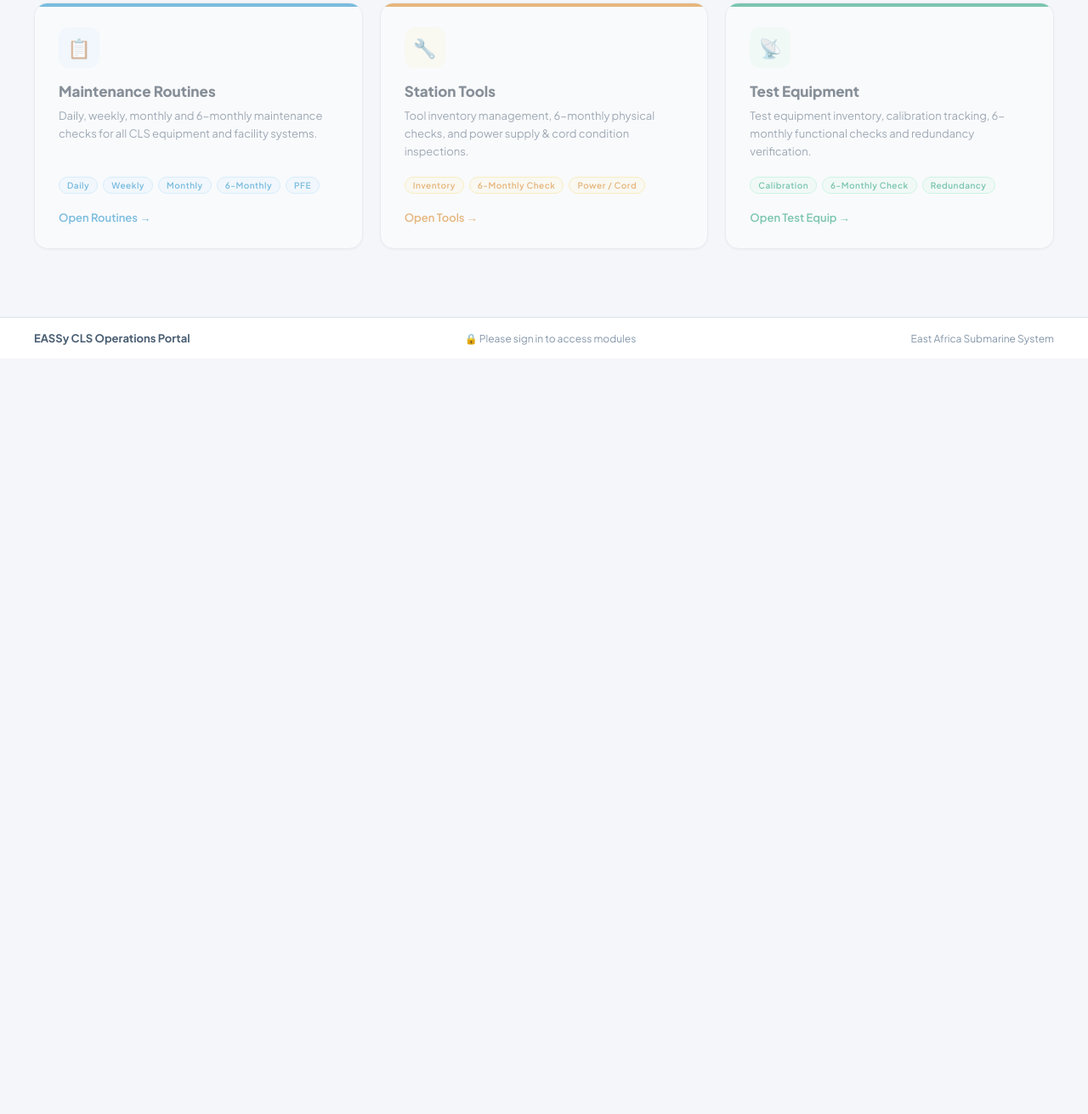
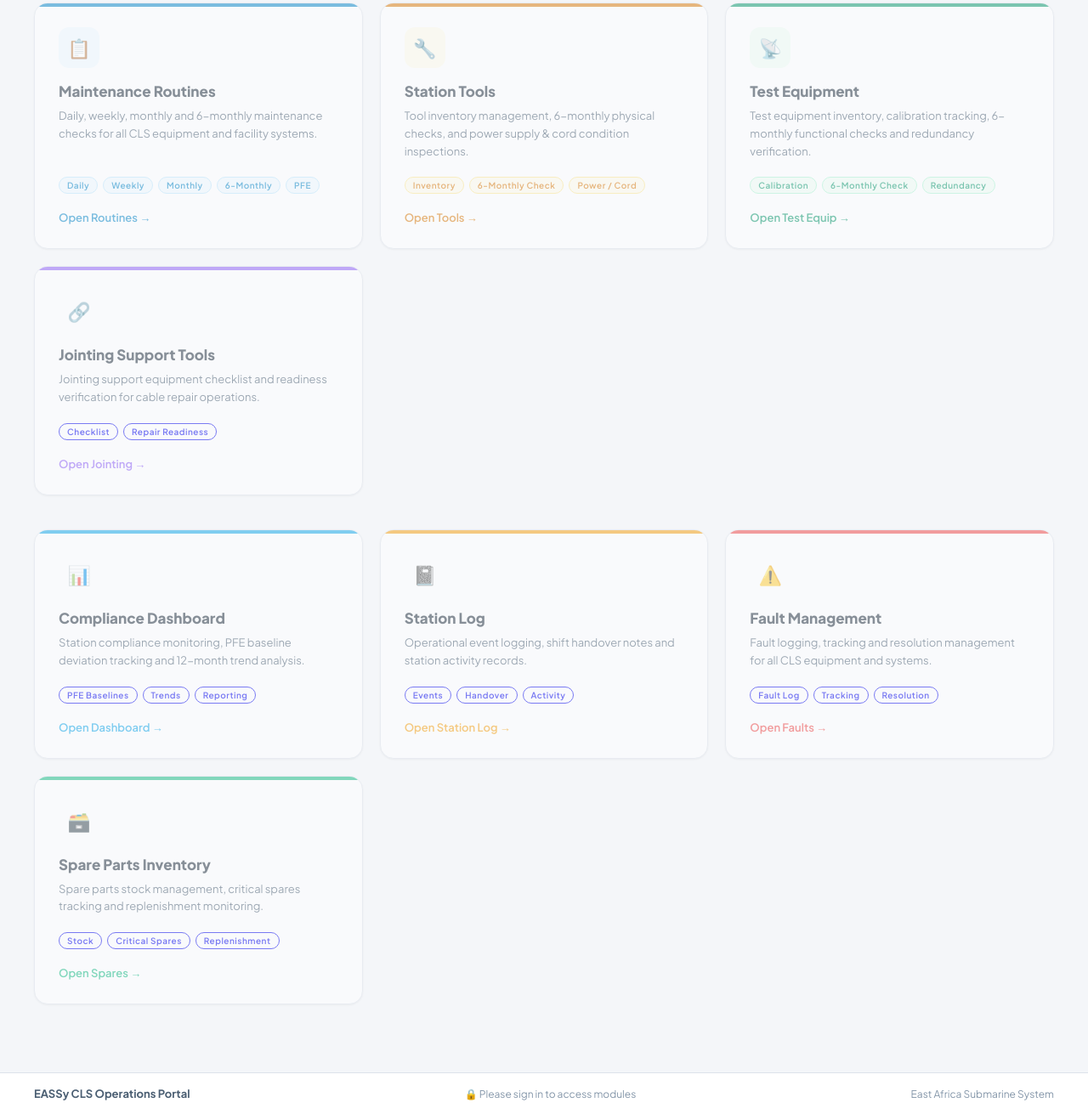
Before and after one commit to Verne-steyn/Eassy-cls, a plain HTML site: page index.html in a window 1280 px wide. Shown: the part 352-1663 px from the top of the page at 85% size. Before the commit the page ends 800 px from the top, so only its background shows below. Drawn offline with nearby package versions, Linux system fonts and the light colour scheme.

Commit message:
Add files via upload

```diff
--- a/index.html
+++ b/index.html
@@ -279,6 +279,11 @@
   .module-card.routines:hover { border-color: var(--teal); }
   .module-card.tools:hover { border-color: var(--amber); }
   .module-card.testequip:hover { border-color: var(--green); }
+  .module-card.jointing:hover { border-color: #8b5cf6; }
+  .module-card.compliance:hover { border-color: #0ea5e9; }
+  .module-card.stationlog:hover { border-color: #f59e0b; }
+  .module-card.faults:hover { border-color: #ef4444; }
+  .module-card.spares:hover { border-color: #10b981; }
 
   .module-card-accent {
     position: absolute;
@@ -290,6 +295,11 @@
   .routines .module-card-accent { background: var(--teal); }
   .tools .module-card-accent { background: var(--amber); }
   .testequip .module-card-accent { background: var(--green); }
+  .jointing .module-card-accent { background: #8b5cf6; }
+  .compliance .module-card-accent { background: #0ea5e9; }
+  .stationlog .module-card-accent { background: #f59e0b; }
+  .faults .module-card-accent { background: #ef4444; }
+  .spares .module-card-accent { background: #10b981; }
 
   .module-icon-wrap {
     width: 48px;
@@ -354,6 +364,11 @@
   .routines .module-cta { color: var(--teal); }
   .tools .module-cta { color: var(--amber); }
   .testequip .module-cta { color: var(--green); }
+  .jointing .module-cta { color: #8b5cf6; }
+  .compliance .module-cta { color: #0ea5e9; }
+  .stationlog .module-cta { color: #f59e0b; }
+  .faults .module-cta { color: #ef4444; }
+  .spares .module-cta { color: #10b981; }
 
   .module-card:hover .module-cta { gap: 10px; }
 
@@ -666,7 +681,7 @@
       <div class="hero-stat-label">Stations</div>
     </div>
     <div class="hero-stat">
-      <div class="hero-stat-val">3</div>
+      <div class="hero-stat-val">8</div>
       <div class="hero-stat-label">Modules</div>
     </div>
     <div class="hero-stat">
@@ -722,6 +737,74 @@
         <span class="tag">Redundancy</span>
       </div>
       <div class="module-cta">Open Test Equip →</div>
+    </a>
+
+    <a href="jointing.html" class="module-card jointing" onclick="return gotoModule(event,'jointing.html')">
+      <div class="module-card-accent"></div>
+      <div class="module-icon-wrap">🔗</div>
+      <div class="module-card-title">Jointing Support Tools</div>
+      <div class="module-card-desc">Jointing support equipment checklist and readiness verification for cable repair operations.</div>
+      <div class="module-tags">
+        <span class="tag">Checklist</span>
+        <span class="tag">Repair Readiness</span>
+      </div>
+      <div class="module-cta">Open Jointing →</div>
+    </a>
+
+  </div>
+
+  <div class="modules-row" style="margin-top:24px">
+
+    <a href="compliance.html" class="module-card compliance" onclick="return gotoModule(event,'compliance.html')">
+      <div class="module-card-accent"></div>
+      <div class="module-icon-wrap">📊</div>
+      <div class="module-card-title">Compliance Dashboard</div>
+      <div class="module-card-desc">Station compliance monitoring, PFE baseline deviation tracking and 12-month trend analysis.</div>
+      <div class="module-tags">
+        <span class="tag">PFE Baselines</span>
+        <span class="tag">Trends</span>
+        <span class="tag">Reporting</span>
+      </div>
+      <div class="module-cta">Open Dashboard →</div>
+    </a>
+
+    <a href="stationlog.html" class="module-card stationlog" onclick="return gotoModule(event,'stationlog.html')">
+      <div class="module-card-accent"></div>
+      <div class="module-icon-wrap">📓</div>
+      <div class="module-card-title">Station Log</div>
+      <div class="module-card-desc">Operational event logging, shift handover notes and station activity records.</div>
+      <div class="module-tags">
+        <span class="tag">Events</span>
+        <span class="tag">Handover</span>
+        <span class="tag">Activity</span>
+      </div>
+      <div class="module-cta">Open Station Log →</div>
+    </a>
+
+    <a href="faults.html" class="module-card faults" onclick="return gotoModule(event,'faults.html')">
+      <div class="module-card-accent"></div>
+      <div class="module-icon-wrap">⚠️</div>
+      <div class="module-card-title">Fault Management</div>
+      <div class="module-card-desc">Fault logging, tracking and resolution management for all CLS equipment and systems.</div>
+      <div class="module-tags">
+        <span class="tag">Fault Log</span>
+        <span class="tag">Tracking</span>
+        <span class="tag">Resolution</span>
+      </div>
+      <div class="module-cta">Open Faults →</div>
+    </a>
+
+    <a href="spares.html" class="module-card spares" onclick="return gotoModule(event,'spares.html')">
+      <div class="module-card-accent"></div>
+      <div class="module-icon-wrap">🗃️</div>
+      <div class="module-card-title">Spare Parts Inventory</div>
+      <div class="module-card-desc">Spare parts stock management, critical spares tracking and replenishment monitoring.</div>
+      <div class="module-tags">
+        <span class="tag">Stock</span>
+        <span class="tag">Critical Spares</span>
+        <span class="tag">Replenishment</span>
+      </div>
+      <div class="module-cta">Open Spares →</div>
     </a>
 
   </div>
```
